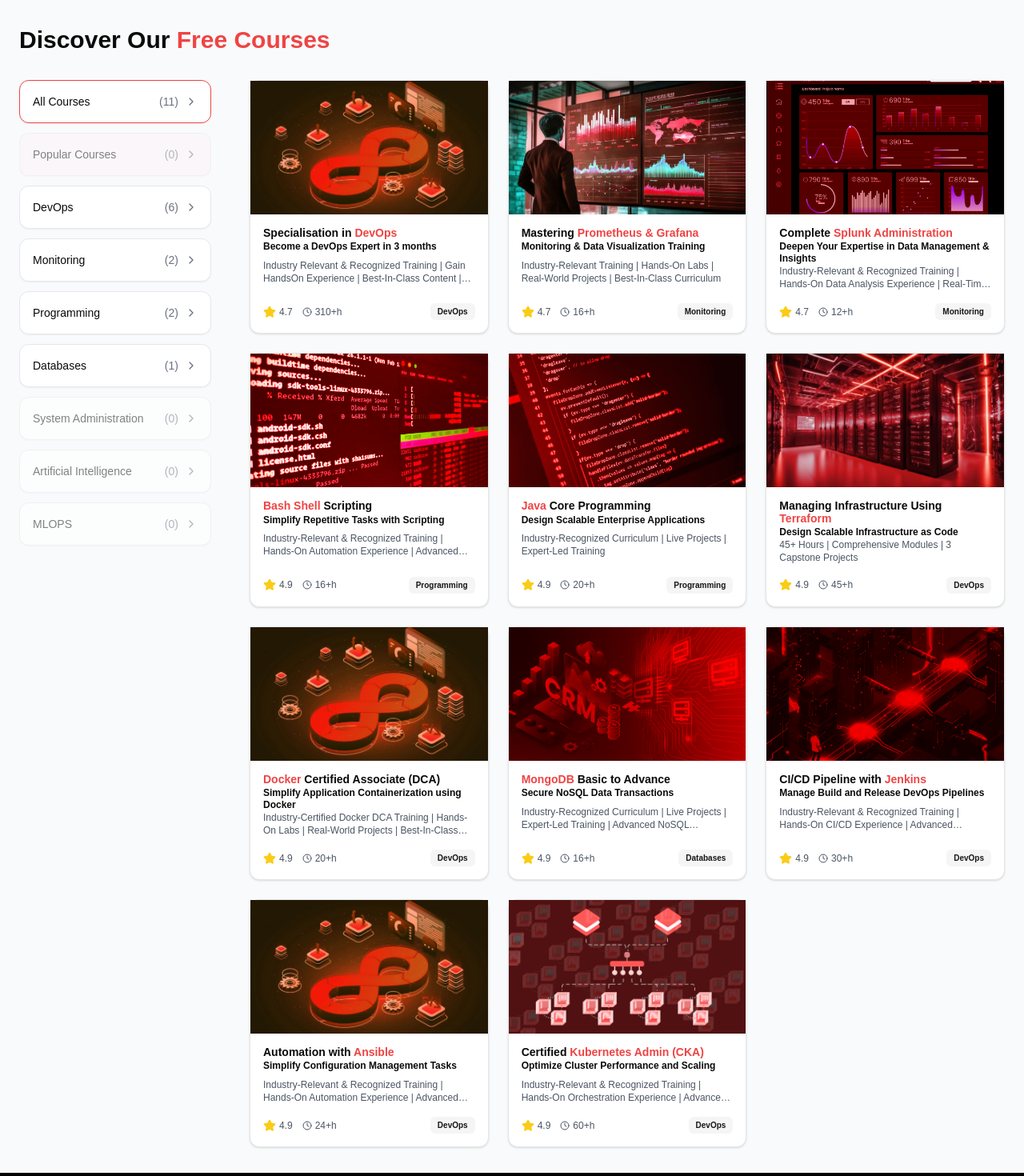
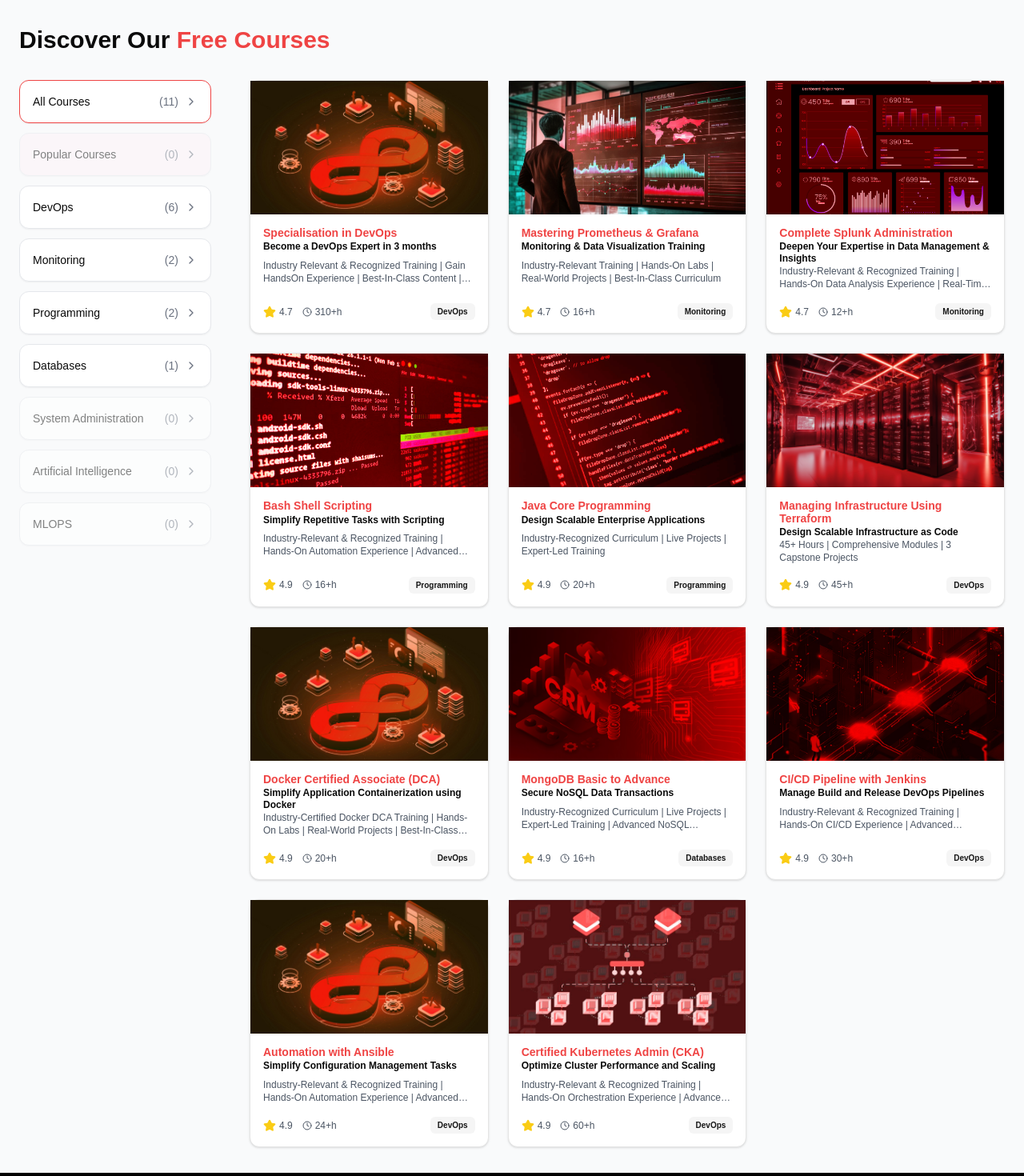
Before and after one commit to bhupeshchoudhary/hash13FrontEnd, a Next.js app: page /courses in a window 1280 px wide. Shown: the top 1470 px of the page at 80% size. Built offline with nearby package versions, Linux system fonts and the light colour scheme.

Commit message:
refactor: updated title styling of 11 courses

```diff
--- a/data/courses/specialisation-in-ansible.ts
+++ b/data/courses/specialisation-in-ansible.ts
@@ -2,7 +2,7 @@
 
 export const specialisationInAnsible: Course = {
     _id: "specialisation-in-ansible",
-     title: "[B]Automation with [R]Ansible[/R][/B] | Simplify Configuration Management Tasks",
+     title: "[B][R]Automation with Ansible[/R][/B] | Simplify Configuration Management Tasks",
     slug: "specialisation-in-ansible",
     rating: 4.9,
     totalRatings: 10,
--- a/data/courses/specialisation-in-devops.ts
+++ b/data/courses/specialisation-in-devops.ts
@@ -2,7 +2,7 @@
 import { Course } from "../../types/courses";
 export const  specialisationInDevops:Course = {
     _id: "specialisation-in-devops",
-    title: "[B] Specialisation in [R] DevOps [/R] [/B] | Become a DevOps Expert in 3 months",
+    title: "[B] [R]Specialisation in  DevOps [/R] [/B] | Become a DevOps Expert in 3 months",
     slug: "specialisation-in-devops",
     rating: 4.7,
     totalRatings: 10,
--- a/data/courses/specialisation-in-docker.ts
+++ b/data/courses/specialisation-in-docker.ts
@@ -2,7 +2,7 @@
 
 export const specialisationInDocker: Course = {
     _id: "docker-certified-associate-2024",
-    title: "[B][R]  Docker [/R]Certified Associate (DCA)  [/B]  | Simplify Application Containerization using Docker",
+    title: "[B][R]  Docker Certified Associate (DCA)[/R]  [/B]  | Simplify Application Containerization using Docker",
     slug: "docker-certified-associate-2024",
     rating: 4.9,
     totalRatings: 10,
--- a/data/courses/specialisation-in-java.tsx
+++ b/data/courses/specialisation-in-java.tsx
@@ -2,7 +2,7 @@
 
 export const specialisationInJava: Course = {
     _id: "specialisation-in-java",
-    title: "[B][R]Java[/R] Core Programming  [/B] | Design Scalable Enterprise Applications",
+    title: "[B][R]Java Core Programming[/R]  [/B] | Design Scalable Enterprise Applications",
     slug: "specialisation-in-java",
     rating: 4.9,
     totalRatings: 10,
--- a/data/courses/specialisation-in-jenkins.ts
+++ b/data/courses/specialisation-in-jenkins.ts
@@ -3,7 +3,7 @@
 
 export const specialisationInJenkins: Course = {
     _id: "specialisation-in-jenkins",
-    title: "[B]CI/CD Pipeline with [R]Jenkins [/R][/B] | Manage Build and Release DevOps Pipelines",
+    title: "[B][R]CI/CD Pipeline with Jenkins [/R][/B] | Manage Build and Release DevOps Pipelines",
     slug: "specialisation-in-jenkins",
     rating: 4.9,
     totalRatings: 10,
--- a/data/courses/specialisation-in-kubernetes.ts
+++ b/data/courses/specialisation-in-kubernetes.ts
@@ -1,7 +1,7 @@
 import { Course } from "../../types/courses";
 export const specialisationInKubernetes: Course = {
     _id: "specialisation-in-kubernetes",
-    title: "[B]Certified[R] Kubernetes Admin (CKA)[/R][/B] | Optimize Cluster Performance and Scaling",
+    title: "[B][R]Certified Kubernetes Admin (CKA)[/R][/B] | Optimize Cluster Performance and Scaling",
     slug: "specialisation-in-kubernetes",
     rating: 4.9,
     totalRatings: 10,
--- a/data/courses/specialisation-in-mongodb.tsx
+++ b/data/courses/specialisation-in-mongodb.tsx
@@ -2,7 +2,7 @@
 
 export const specialisationInMongoDB: Course = {
     _id: "specialisation-in-mongodb",
-    title: "[B][R]MongoDB[/R] Basic to Advance  [/B] | Secure NoSQL Data Transactions",
+    title: "[B][R]MongoDB Basic to Advance[/R]  [/B] | Secure NoSQL Data Transactions",
     slug: "specialisation-in-mongodb",
     rating: 4.9,
     totalRatings: 10,
--- a/data/courses/specialisation-in-prometheus-grafana.ts
+++ b/data/courses/specialisation-in-prometheus-grafana.ts
@@ -2,7 +2,7 @@
 
 export const specialisationInPrometheusGrafana:Course = {
     _id: "specialisation-in-prometheus-grafana",
-    title: "[B][R]Mastering [R]Prometheus & Grafana[/R] [/B] | Monitoring & Data Visualization Training",
+    title: "[B][R]Mastering Prometheus & Grafana[/R] [/B] | Monitoring & Data Visualization Training",
     slug: "specialisation-in-prometheus-grafana",
     rating: 4.7,
     totalRatings: 10,
--- a/data/courses/specialisation-in-shell-scripting.ts
+++ b/data/courses/specialisation-in-shell-scripting.ts
@@ -2,7 +2,7 @@
 
 export const specialisationInShellScripting: Course = {
     _id: "specialisation-in-shell-scripting",
-    title: "[B][R]Bash Shell[/R] Scripting [/B] | Simplify Repetitive Tasks with Scripting",
+    title: "[B][R]Bash Shell Scripting [/R][/B] | Simplify Repetitive Tasks with Scripting",
     slug: "specialisation-in-shell-scripting",
     rating: 4.9, // Not provided
     totalRatings: 10, // Not provided
--- a/data/courses/specialisation-in-splunk.ts
+++ b/data/courses/specialisation-in-splunk.ts
@@ -1,7 +1,7 @@
 import { Course } from "../../types/courses";
 export const specialisationInSplunk:Course ={
     _id: "specialisation-in-splunk",
-    title: "[B]Complete[R] Splunk Administration [/R] [/B]  | Deepen Your Expertise in Data Management & Insights ",
+    title: "[B][R]Complete Splunk Administration [/R] [/B]  | Deepen Your Expertise in Data Management & Insights ",
     slug: "specialisation-in-splunk",
     rating: 4.7,
     totalRatings: 10,
--- a/data/courses/specialisation-in-terraform.tsx
+++ b/data/courses/specialisation-in-terraform.tsx
@@ -2,7 +2,7 @@
 
 export const specialisationInTerraform: Course = {
     _id: "specialisation-in-terraform",
-    title: "[B]Managing Infrastructure Using [R]Terraform [/R][/B]  | Design Scalable Infrastructure as Code",
+    title: "[B][R]Managing Infrastructure Using Terraform [/R][/B]  | Design Scalable Infrastructure as Code",
     slug: "specialisation-in-terraform",
     rating: 4.9,
     totalRatings: 10,
```
